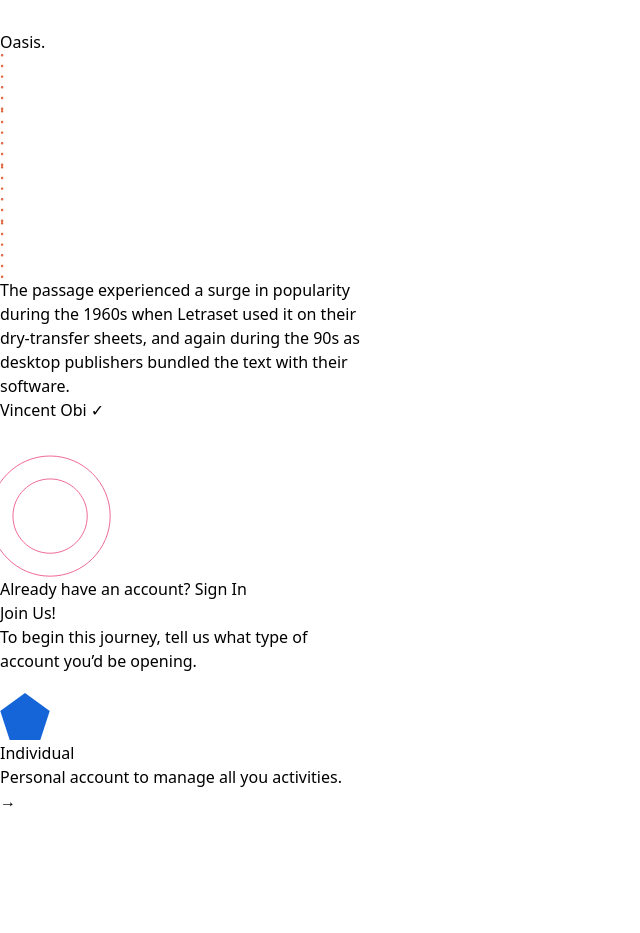
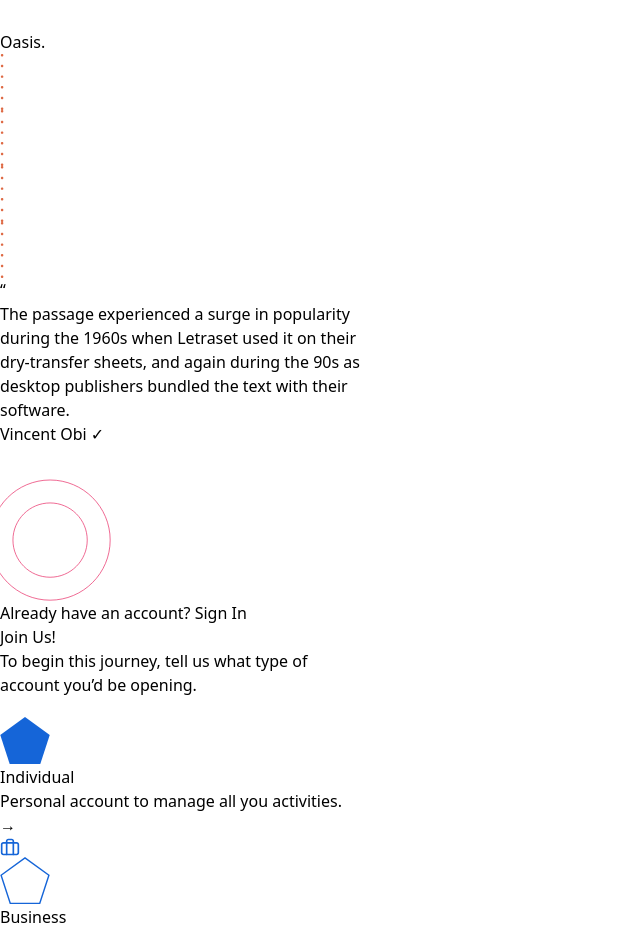
Before and after one commit to ashish1741/Dynamic-registration-login, a React (Vite) app: page / in a window 1280 px wide. Shown: the top 933 px of the page, without its empty margins (0-640 px from the left). Before the commit the page ends 813 px from the top, so only its background shows below. Built offline with nearby package versions, Linux system fonts and the light colour scheme.

Commit message:
landing complete

```diff
--- a/src/components/Left.jsx
+++ b/src/components/Left.jsx
@@ -5,7 +5,7 @@ function Left() {
     <div className=" w-[50%] p-5 h-full relative block bg-blue-900 rounded-md shadow-2xl shadow-blue-600  ">
         <div className="logo p-3  text-center flex ">
             <img src={Union} alt="" srcset="" />
-            <h3 className='mt-6 ml-2 text-white font-bolder'>Oasis.</h3>
+            <h3 className='mt-6 ml-2 text-white font-bolder to-slate-500'>Oasis.</h3>
 
         </div>
         <div className="img text-right flex justify-center ml-32 ">
@@ -18,8 +18,8 @@ function Left() {
 
         </div>
         <div className="intro p-2 mt-5 mb-5 ">
-            <h1></h1>
-            <h1 className='text-white p-3 text-[24px] font-[400] ml-10 mt-8 '>The passage experienced a surge in popularity <br /> during the 1960s when Letraset used it on their <br /> dry-transfer sheets, and again during the 90s as <br /> desktop publishers bundled the text with their <br /> software.</h1>
+            <h1 className='text-[40px] font-extrabold ml-10 text-green-600'>&ldquo;</h1>
+            <h1 className='text-white p-3 text-[24px] font-[400] ml-10  '>The passage experienced a surge in popularity <br /> during the 1960s when Letraset used it on their <br /> dry-transfer sheets, and again during the 90s as <br /> desktop publishers bundled the text with their <br /> software.</h1>
             <span className='text-white p-2 font-bold  ml-10 mt-10'>Vincent Obi  &#x2713;</span>
         </div>
         <div className="p-2 relative left-[500px] ml-14">
--- a/src/components/Right.jsx
+++ b/src/components/Right.jsx
@@ -1,6 +1,6 @@
 import React from 'react'
 import { Link } from 'react-router-dom'
-import { Polygon1, briefcase, user } from '../assets'
+import { Polygon1, Polygon2, briefcase, user } from '../assets'
 import Button from "../helper/Button"
 
 function Right() {
@@ -15,16 +15,24 @@ function Right() {
 
         </div>
         <Link to={"/form"}>
-            <div className="border mt-9 border-blue-500 p-2 rounded flex justify-evenly w-[60%]">
+            <div className="border shadow-xl mt-9 border-blue-500 p-2 rounded flex justify-evenly w-[60%]">
                 <img src={user} alt="" className='relative left-[43px]  ' />
                 <img src={Polygon1} className='p-2' alt="indiviuals" />
-                <Button   />
-                <span className='mt-10 text-[30px]' >&#8594;</span>
-
-
-
+                <Button
+                title="Individual"
+                description= "Personal account to manage all you activities."  />
+                <span className='mt-10 text-[30px] text-blue-900' >&#8594;</span>
             </div>
-
+        </Link>
+        <Link to={"/form"}>
+            <div className=" hover:border shadow-xl mt-9 border-blue-500 p-2 rounded flex justify-evenly w-[60%]">
+                <img src={briefcase} alt="" className='relative left-[43px]  ' />
+                <img src={Polygon2} className='p-2' alt="indiviuals" />
+                <Button
+                title="Business"
+                description= "Own or belong to a company, this is for you."  />
+                <span className='mt-10 text-[30px] text-blue-900' >&#8594;</span>
+            </div>
         </Link>
 
     </div>
--- a/src/helper/Button.jsx
+++ b/src/helper/Button.jsx
@@ -1,11 +1,11 @@
 import React from 'react'
 
-function Button() {
+function Button({title , description}) {
   return (
 
     <div className=" p-3  text-left">
-     <h1 className='font-[500] text-black p-2 text-[16px]'>Individual</h1>
-     <p className='text-[#8692A6] font-[400] text-[14px] p-2'>Personal account to manage all you activities.</p>
+     <h1 className='font-[500] text-black p-2 text-[16px]'>{title}</h1>
+     <p className='text-[#8692A6] font-[400] text-[14px] p-2'> {description}</p>
 
 
 
```
